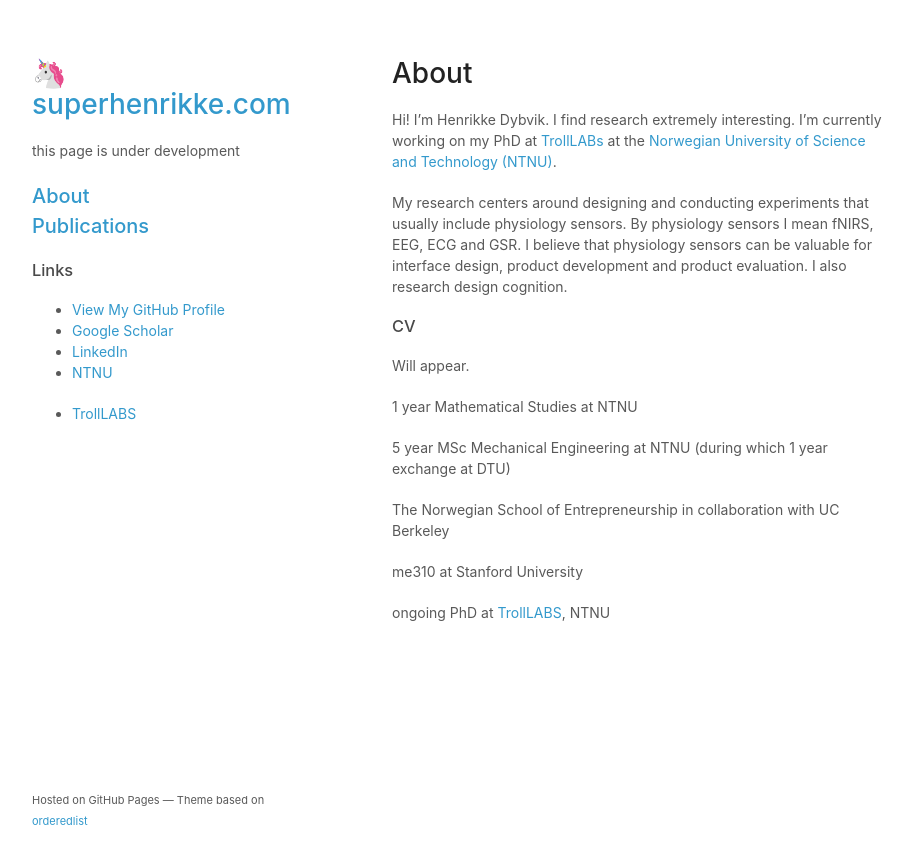
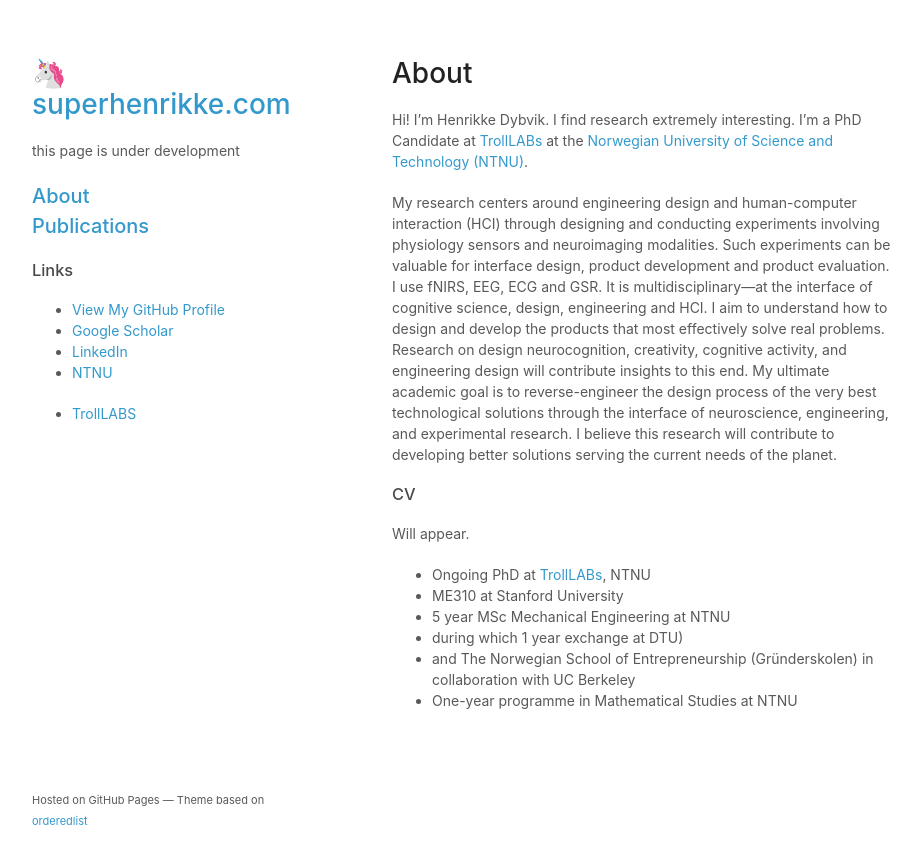
Before and after one commit to superhenrikke/superhenrikke.github.io, a Jekyll site: the page built from about.md, in a window 1280 px wide. Shown: the top 864 px of the page, without its empty margins (178-1099 px from the left). Built offline with Jekyll 4.4.1, drawn with Linux system fonts in a browser that asks for light colours; our own code applies the rules of GitHub Pages for plain Markdown files; a script that is not in the unit is left out.

Commit message:
Update about.md

```diff
--- a/about.md
+++ b/about.md
@@ -1,18 +1,15 @@
 # About
 
-Hi! I'm Henrikke Dybvik. I find research extremely interesting. I'm currently working on my PhD at [TrollLABs](https://www.ntnu.edu/mtp/trolllabs) at the [Norwegian University of Science and Technology (NTNU)](https://www.ntnu.edu/).
+Hi! I'm Henrikke Dybvik. I find research extremely interesting. I'm a PhD Candidate at [TrollLABs](https://www.ntnu.edu/mtp/trolllabs) at the [Norwegian University of Science and Technology (NTNU)](https://www.ntnu.edu/).
 
-My research centers around designing and conducting experiments that usually include physiology sensors. By physiology sensors I mean fNIRS, EEG, ECG and GSR. I believe that physiology sensors can be valuable for interface design, product development and product evaluation. I also research design cognition.
+My research centers around engineering design and human-computer interaction (HCI) through designing and conducting experiments involving physiology sensors and neuroimaging modalities. Such experiments can be valuable for interface design, product development and product evaluation. I use fNIRS, EEG, ECG and GSR. It is multidisciplinary—at the interface of cognitive science, design, engineering and HCI. I aim to understand how to design and develop the products that most effectively solve real problems. Research on design neurocognition, creativity, cognitive activity, and engineering design will contribute insights to this end. My ultimate academic goal is to reverse-engineer the design process of the very best technological solutions through the interface of neuroscience, engineering, and experimental research. I believe this research will contribute to developing better solutions serving the current needs of the planet.
 
 ### CV
 Will appear.
 
-1 year Mathematical Studies at NTNU
-
-5 year MSc Mechanical Engineering at NTNU (during which 1 year exchange at DTU)
-
-The Norwegian School of Entrepreneurship in collaboration with UC Berkeley
-
-me310 at Stanford University
-
-ongoing PhD at [TrollLABS](https://www.ntnu.edu/mtp/trolllab), NTNU
+- Ongoing PhD at [TrollLABs](https://www.ntnu.edu/mtp/trolllabs), NTNU
+- ME310 at Stanford University
+- 5 year MSc Mechanical Engineering at NTNU
+-   during which 1 year exchange at DTU)
+-   and The Norwegian School of Entrepreneurship (Gründerskolen) in collaboration with UC Berkeley
+- One-year programme in Mathematical Studies at NTNU
```
